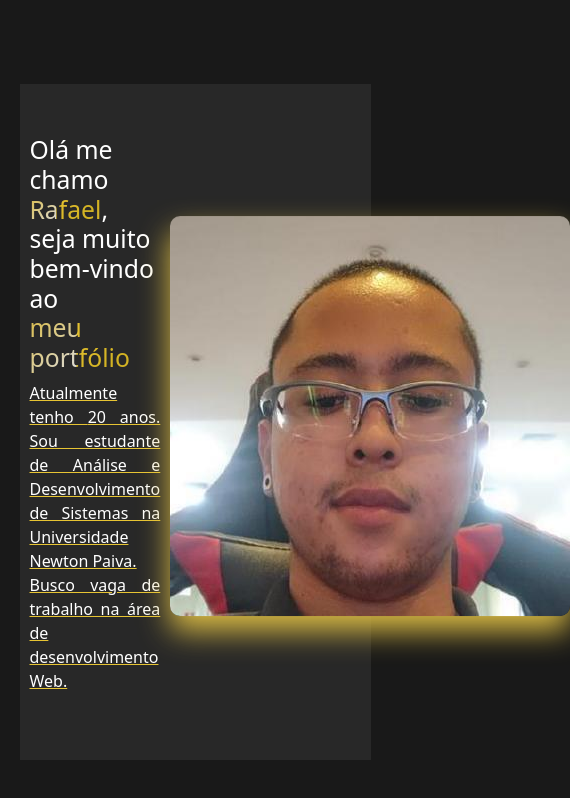
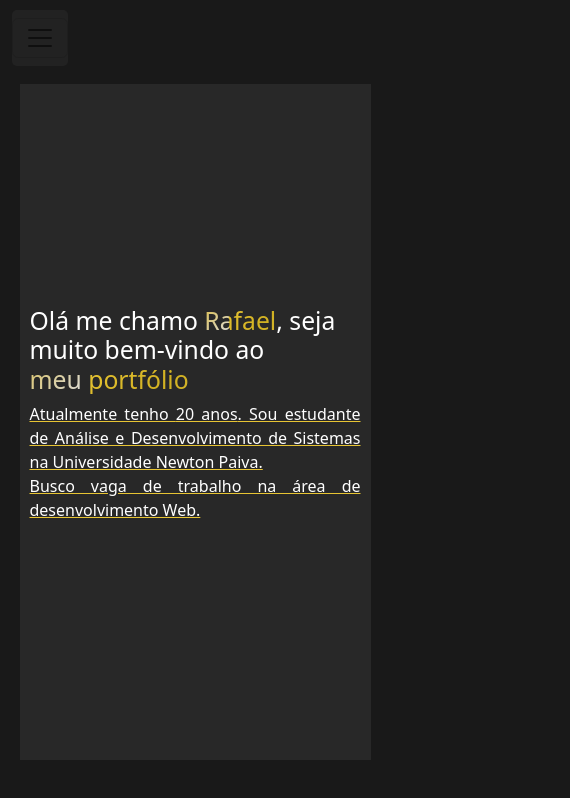
Before and after one commit to Rafael-China/Portifolio, a React (Create React App) app: page / in a window 390 px wide. Shown: the top 798 px of the page, 570 px wide, since content can reach past the window. Built offline with nearby package versions, Linux system fonts and the light colour scheme.

Commit message:
new commit

```diff
--- a/src/App.css
+++ /dev/null
@@ -1,99 +0,0 @@
-body {
-  background-color: rgba(25, 25, 25, 1);
-}
-
-.divNav {
-  display: flex;
-  justify-content: center;
-  align-items: center;
-  position: fixed;
-  overflow: hidden;
-  padding-top: 10px;
-}
-
-.navbar {
-  --bs-navbar-hover-color: #e7c433;
-  --bs-navbar-brand-hover-color: #e7c433;
-  background-color: rgba(64, 64, 64, 0.25) !important;
-  border-radius: 5px;
-}
-
-.nav-link {
-  color: #fff;
-}
-
-.main {
-  display: flex;
-  justify-content: center;
-  align-items: center;
-  width: 100vw;
-  height: 100vh;
-}
-
-.wellcome {
-  width: 90vw;
-  height: 80vh;
-  background-color: rgba(64, 64, 64, 0.4);
-  display: flex;
-  justify-content: space-evenly;
-}
-
-.divTexto {
-  color: #fff;
-  display: flex;
-  flex-direction: column;
-  padding: 10px;
-  justify-content: center;
-}
-
-.divTexto p {
-  text-align: justify;
-  text-decoration: underline #e7c433;
-}
-
-.animate-charcter {
-  background-image: linear-gradient(-225deg,
-      #e7c433 0%,
-      #d1b122 29%,
-      #dabb44 67%,
-      #dcdcdc 100%);
-  background-size: 200% auto;
-  color: #fff;
-  -webkit-background-clip: text;
-  -webkit-text-fill-color: transparent;
-  animation: textclip 3s linear infinite;
-  display: inline-block;
-}
-
-@keyframes textclip {
-  to {
-    background-position: 200% center;
-  }
-}
-
-.divAvatar {
-  display: flex;
-  justify-content: center;
-  align-items: center;
-  height: auto;
-}
-
-.avatar img {
-  width: auto;
-  height: auto;
-  animation: bounceUpDown 3s infinite alternate;
-  border-radius: 10px;
-  box-shadow: 0px 15px 30px #dabb44;
-}
-
-@keyframes bounceUpDown {
-
-  0%,
-  100% {
-    transform: translateY(0);
-  }
-
-  50% {
-    transform: translateY(-10px);
-  }
-}
--- a/src/App.js
+++ b/src/App.js
@@ -1,39 +1,16 @@
 import React from 'react';
-import './App.css';
-import imagem from "./assents/img/Foto.jpeg"
-import DatadeNascimento from "./codes/dataNascimento.js"
+import './styles/App.css';
 import NavBar from './codes/navbar.js';
+import Projetos from './codes/projetos.js';
+import Main from './codes/main.js';
 
 function App() {
 
-  const idade = DatadeNascimento();
-
   return (
     <div className="App">
-      <NavBar /> {/* Corrigido para o nome do componente ser NavBar */}
-      <div className="container-fluid main">
-        <div className="wellcome">
-          <div className="cotainer divTexto">
-            <h2>
-              Olá me chamo <span className="animate-charcter">Rafael </span>,
-              seja muito bem-vindo ao{' '}
-              <span className="animate-charcter">meu portfólio</span>
-            </h2>
-            <p>
-              Atualmente tenho {idade !== null ? `${idade} anos` : 'calculando idade'}.
-              Sou estudante de Análise e Desenvolvimento de Sistemas na
-              Universidade Newton Paiva.
-              <br /> Busco vaga de trabalho na área de
-              desenvolvimento Web.
-            </p>
-          </div>
-          <div className="divAvatar">
-            <div className="avatar">
-              <img src={imagem} alt="avatar" />
-            </div>
-          </div>
-        </div>
-      </div>
+      <NavBar />
+      <Main />
+      <Projetos />
     </div>
   );
 }
--- /dev/null
+++ b/src/codes/main.js
@@ -0,0 +1,36 @@
+import React from 'react';
+import imagem from "../assents/img/Foto.jpeg"
+import DatadeNascimento from "./dataNascimento"
+import '../styles/main.css'
+
+const Main = () => {
+    const idade = DatadeNascimento();
+
+    return (
+        <div className="container-fluid main">
+            <div className="wellcome">
+                <div className="cotainer divTexto">
+                    <h2>
+                        Olá me chamo <span className="animate-charcter">Rafael </span>,
+                        seja muito bem-vindo ao{' '}
+                        <span className="animate-charcter">meu portfólio</span>
+                    </h2>
+                    <p>
+                        Atualmente tenho {idade !== null ? `${idade} anos` : 'calculando idade'}.
+                        Sou estudante de Análise e Desenvolvimento de Sistemas na
+                        Universidade Newton Paiva.
+                        <br /> Busco vaga de trabalho na área de
+                        desenvolvimento Web.
+                    </p>
+                </div>
+                <div className="divAvatar">
+                    <div className="avatar">
+                        <img src={imagem} alt="avatar" />
+                    </div>
+                </div>
+            </div>
+        </div>
+    );
+};
+
+export default Main;
--- a/src/codes/navbar.js
+++ b/src/codes/navbar.js
@@ -1,9 +1,21 @@
 import React from 'react';
+import '../styles/navBar.css';
 
 const NavBar = () => {
   return (
     <div className="container-fluid divNav">
       <nav className="navbar navbar-expand-lg navbar-light bg-light">
+        <button
+          className="navbar-toggler"
+          type="button"
+          data-bs-toggle="collapse"
+          data-bs-target="#navbarNav"
+          aria-controls="navbarNav"
+          aria-expanded="false"
+          aria-label="Toggle navigation"
+        >
+          <span className="navbar-toggler-icon"></span>
+        </button>
         <div className="collapse navbar-collapse" id="navbarNav">
           <ul className="navbar-nav">
             <li className="nav-item">
--- /dev/null
+++ b/src/codes/projetos.js
@@ -0,0 +1,10 @@
+import React, { useState } from 'react';
+import '../styles/projeto.css';
+
+const Projetos = () => {
+    return (
+        <div className=' projetos'></div>
+    );
+};
+
+export default Projetos;
--- /dev/null
+++ b/src/styles/App.css
@@ -0,0 +1,5 @@
+body {
+  background-color: rgba(25, 25, 25, 1);
+  margin: 0;
+  border: 0;
+}
--- /dev/null
+++ b/src/styles/main.css
@@ -0,0 +1,81 @@
+.main {
+    display: flex;
+    justify-content: center;
+    align-items: center;
+    width: 100vw;
+    height: 100vh;
+}
+
+.wellcome {
+    width: 90vw;
+    height: 80vh;
+    background-color: rgba(64, 64, 64, 0.4);
+    display: flex;
+    justify-content: space-evenly;
+}
+
+.divTexto {
+    color: #fff;
+    display: flex;
+    flex-direction: column;
+    padding: 10px;
+    justify-content: center;
+}
+
+.divTexto p {
+    text-align: justify;
+    text-decoration: underline #e7c433;
+}
+
+.animate-charcter {
+    background-image: linear-gradient(-225deg,
+            #e7c433 0%,
+            #d1b122 29%,
+            #dabb44 67%,
+            #dcdcdc 100%);
+    background-size: 200% auto;
+    color: #fff;
+    -webkit-background-clip: text;
+    -webkit-text-fill-color: transparent;
+    animation: textclip 3s linear infinite;
+    display: inline-block;
+}
+
+@keyframes textclip {
+    to {
+        background-position: 200% center;
+    }
+}
+
+.divAvatar {
+    display: flex;
+    justify-content: center;
+    align-items: center;
+    height: auto;
+}
+
+.avatar img {
+    width: auto;
+    height: auto;
+    animation: bounceUpDown 3s infinite alternate;
+    border-radius: 10px;
+    box-shadow: 0px 15px 30px #dabb44;
+}
+
+@keyframes bounceUpDown {
+
+    0%,
+    100% {
+        transform: translateY(0);
+    }
+
+    50% {
+        transform: translateY(-10px);
+    }
+}
+
+@media only screen and (max-width: 600px) {
+    .divAvatar{
+        display: none;
+    }
+  }
--- /dev/null
+++ b/src/styles/navBar.css
@@ -0,0 +1,41 @@
+.divNav {
+    display: flex;
+    justify-content: center;
+    align-items: center;
+    position: fixed;
+    overflow: hidden;
+    padding-top: 10px;
+}
+
+.navbar {
+    --bs-navbar-hover-color: #e7c433;
+    --bs-navbar-brand-hover-color: #e7c433;
+    background-color: rgba(64, 64, 64, 0.25) !important;
+    border-radius: 5px;
+}
+
+.nav-link {
+    color: #fff;
+}
+
+/* Personalize a cor do ícone do botão hamburguer */
+
+
+/* Tornar o menu responsivo branco */
+@media (max-width: 768px) {
+    .navbar-nav {
+        justify-content: center;
+        align-items: center ;
+    }
+
+    .divNav{
+        justify-content: left;
+    }
+
+    .navbar {
+        --bs-navbar-hover-color: #e7c433;
+        --bs-navbar-brand-hover-color: #e7c433;
+        background-color: rgba(64, 64, 64, 0.25) !important;
+        border-radius: 5px;
+    }
+}
--- /dev/null
+++ b/src/styles/projeto.css
@@ -0,0 +1,4 @@
+/* .projetos {
+    width: 50vw;
+    height: 50vh;
+} */
```
